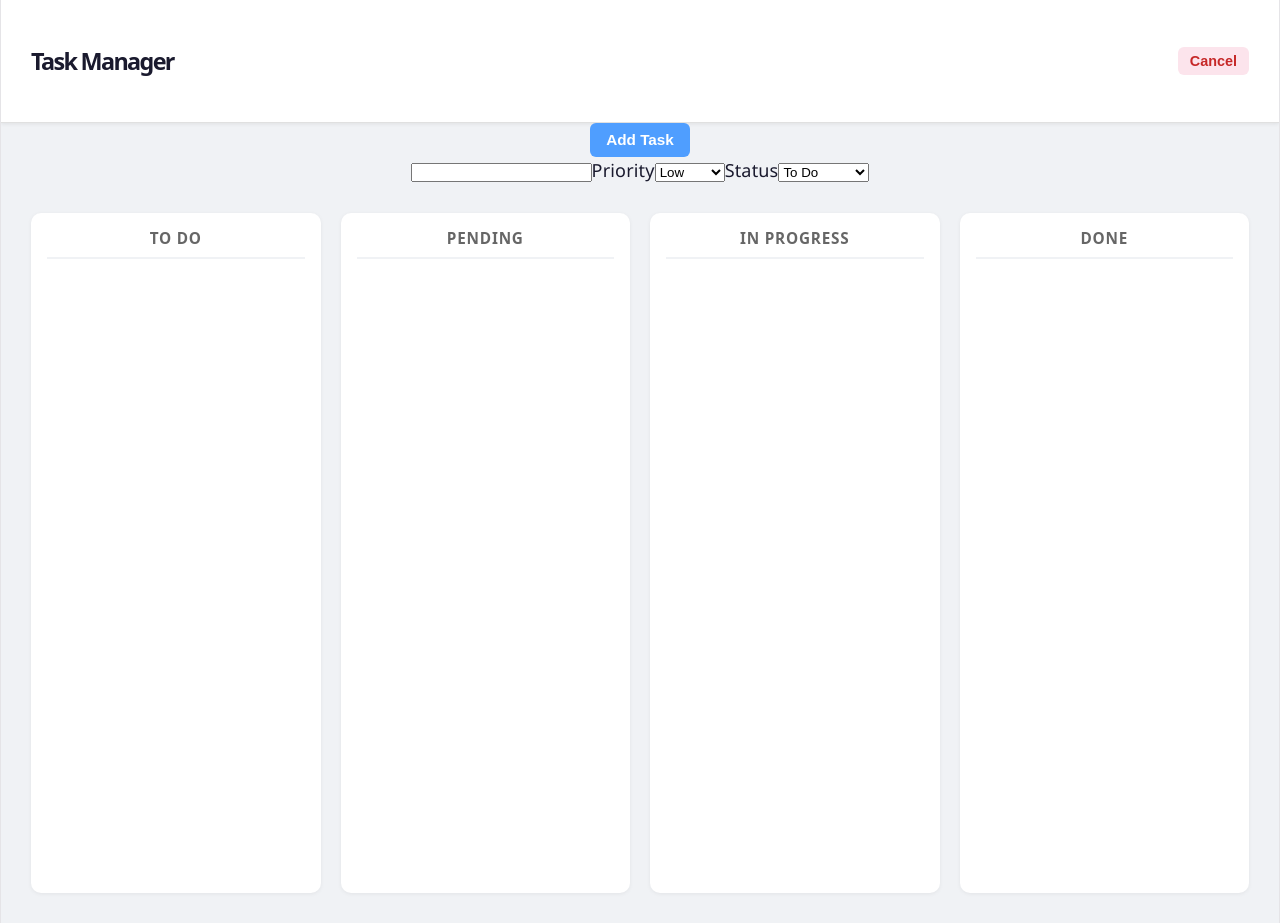
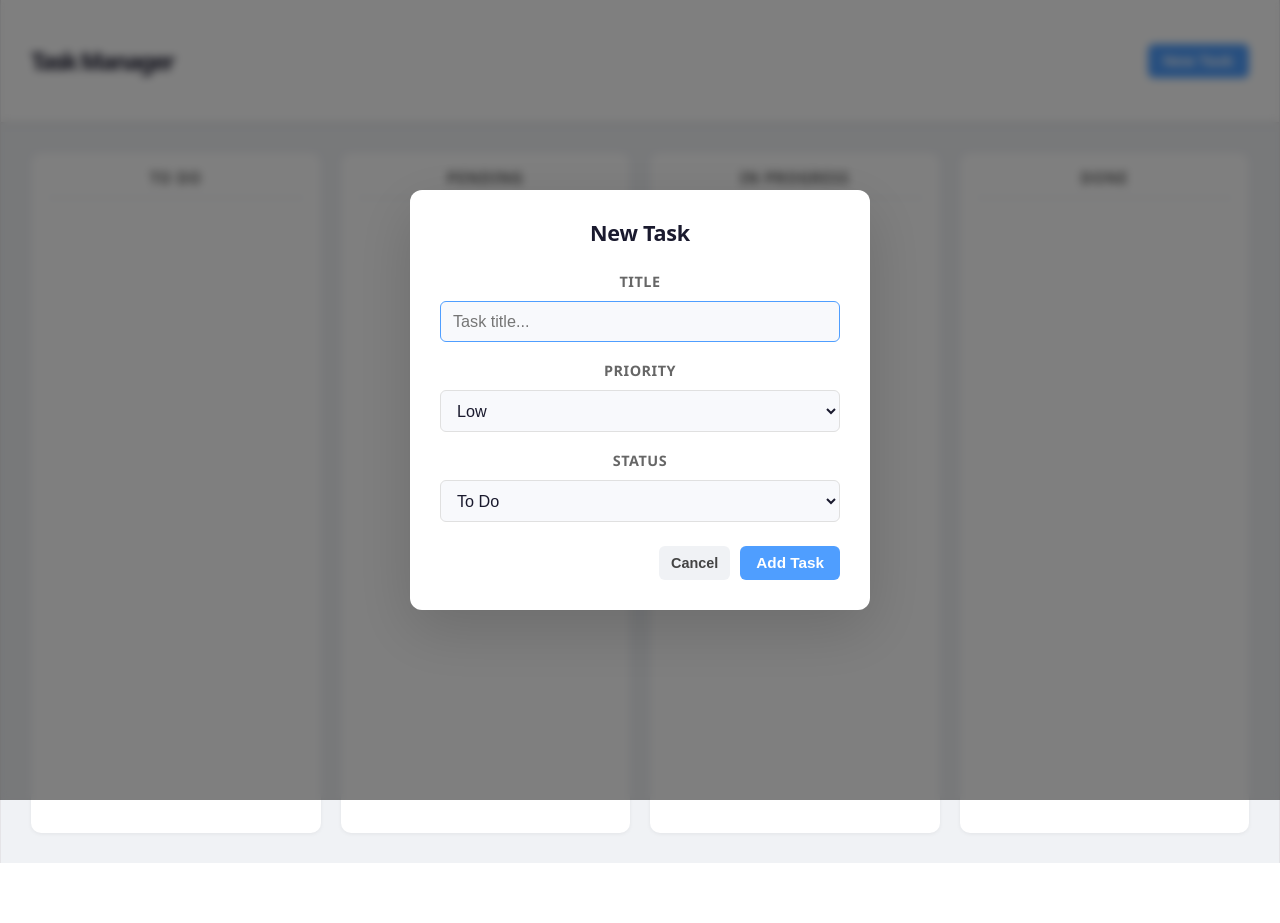
Before and after one commit to JamonLopez/task-manager, a React (Vite) app: page / in a window 1280 px wide. Both pictures are taken after a click on the button "New Task". After the commit the page ends 863 px from the top, so only its background shows below. Built offline with nearby package versions, Linux system fonts and the light colour scheme.

Commit message:
add task modal for create and edit

```diff
--- a/src/App.css
+++ b/src/App.css
@@ -92,7 +92,7 @@ body {
 }
 
 .task-meta {
-  display: flex;
+  display: center;
   gap: 8px;
   align-items: center;
 }
@@ -123,6 +123,7 @@ body {
   display: flex;
   gap: 6px;
   margin-top: 10px;
+  justify-content: flex-end;
 }
 
 /* Buttons */
@@ -173,3 +174,75 @@ body {
 .btn-secondary:hover {
   background-color: #e0e2e5;
 }
+
+/* Modal */
+.modal-overlay {
+  position: fixed;
+  top: 0;
+  left: 0;
+  width: 100%;
+  height: 100%;
+  background-color: rgba(0, 0, 0, 0.5);
+  backdrop-filter: blur(4px);
+  display: flex;
+  align-items: center;
+  justify-content: center;
+  z-index: 1000;
+}
+
+.modal-content {
+  background-color: #ffffff;
+  border-radius: 12px;
+  padding: 30px;
+  width: 100%;
+  max-width: 460px;
+  box-shadow: 0 20px 60px rgba(0, 0, 0, 0.15);
+}
+
+.modal-title {
+  font-size: 1.2rem;
+  font-weight: 700;
+  color: #1a1a2e;
+  margin-bottom: 24px;
+}
+
+.modal-form {
+  display: flex;
+  flex-direction: column;
+  gap: 16px;
+  margin-bottom: 24px;
+}
+
+.modal-label {
+  display: flex;
+  flex-direction: column;
+  gap: 6px;
+  font-size: 0.8rem;
+  font-weight: 600;
+  color: #666;
+  text-transform: uppercase;
+  letter-spacing: 0.5px;
+}
+
+.modal-input,
+.modal-select {
+  padding: 10px 12px;
+  border: 1px solid #e0e0e0;
+  border-radius: 6px;
+  font-size: 0.9rem;
+  color: #1a1a2e;
+  background-color: #f8f9fc;
+  transition: border-color 0.2s;
+}
+
+.modal-input:focus,
+.modal-select:focus {
+  outline: none;
+  border-color: #4f9eff;
+}
+
+.modal-actions {
+  display: flex;
+  justify-content: flex-end;
+  gap: 10px;
+}
--- a/src/App.jsx
+++ b/src/App.jsx
@@ -1,18 +1,15 @@
 import { useState } from "react";
 import "./App.css";
+import TaskModal from "./components/TaskModal";
 
 function App() {
   const [tasks, setTasks] = useState([]);
   const [title, setTitle] = useState("");
   const [editingTaskId, setEditingTaskId] = useState(null);
-  const [editingTitle, setEditingTitle] = useState("");
   const [taskPriority, setTaskPriority] = useState("Low");
   const [taskStatus, setTaskStatus] = useState("To Do");
   const [creatingTask, setCreatingTask] = useState(false);
-  const [editingPriority, setEditingPriority] = useState("");
-  const [editingStatus, setEditingStatus] = useState("");
-
-  console.log(creatingTask);
+  const [taskMode, setTaskMode] = useState("create");
 
   const deleteTask = (id) => {
     const updatedTasks = tasks.filter((task) => task.id !== id);
@@ -25,9 +22,9 @@ function App() {
       if (task.id === editingTaskId) {
         return {
           ...task,
-          title: editingTitle,
-          priority: editingPriority,
-          status: editingStatus,
+          title: title,
+          priority: taskPriority,
+          status: taskStatus,
         };
       }
       return task;
@@ -50,29 +47,30 @@ function App() {
     <div className="app">
       <div className="app-header">
         <h1>Task Manager</h1>
-
-        {creatingTask ? (
-          <button
-            onClick={() => {
+        <button className="btn-primary" onClick={() => setCreatingTask(true)}>
+          New Task
+        </button>
+      </div>
+      <TaskModal
+        isOpen={creatingTask}
+        taskMode={taskMode}
+        title={title}
+        setTitle={setTitle}
+        priority={taskPriority}
+        setPriority={setTaskPriority}
+        status={taskStatus}
+        setStatus={setTaskStatus}
+        onClose={() => {
           setCreatingTask(false);
           setTitle("");
           setTaskPriority("Low");
           setTaskStatus("To Do");
+          setTaskMode("create");
         }}
-            className="btn-danger"
-          >
-            Cancel
-          </button>
-        ) : (
-          <button className="btn-primary" onClick={() => setCreatingTask(true)}>
-            New Task
-          </button>
-        )}
-      </div>
-      {creatingTask && (
-        <>
-          <button
-            onClick={() => {
+        onSubmit={() => {
+          if (taskMode === "edit") {
+            saveTask();
+          } else {
             if (!title) {
               alert("Please enter a task title");
               return;
@@ -85,44 +83,13 @@ function App() {
             };
             setTasks([...tasks, newTask]);
             setTitle("");
-              setCreatingTask(false);
             setTaskPriority("Low");
             setTaskStatus("To Do");
+          }
+          setCreatingTask(false);
+          setTaskMode("create");
         }}
-            className="btn-primary"
-          >
-            Add Task
-          </button>
-          <div>
-            <input value={title} onChange={(e) => setTitle(e.target.value)} />
-            <label>
-              Priority
-              <select
-                name="selectPriority"
-                value={taskPriority}
-                onChange={(e) => setTaskPriority(e.target.value)}
-              >
-                <option value="Low">Low</option>
-                <option value="Medium">Medium</option>
-                <option value="High">High</option>
-              </select>
-            </label>
-            <label>
-              Status
-              <select
-                name="selectStatus"
-                value={taskStatus}
-                onChange={(e) => setTaskStatus(e.target.value)}
-              >
-                <option value="To Do">To Do</option>
-                <option value="Pending">Pending</option>
-                <option value="In Progress">In Progress</option>
-                <option value="Done">Done</option>
-              </select>
-            </label>
-          </div>
-        </>
-      )}
+      />
       <div className="kanban-board">
         {" "}
         {/*Contenedor kanban*/}
@@ -133,70 +100,35 @@ function App() {
               .filter((task) => task.status === column.status)
               .map((task) => (
                 <div key={task.id} className="task-card">
-                  {task.id === editingTaskId ? (
-                    <div>
-                      <input
-                        value={editingTitle}
-                        onChange={(e) => setEditingTitle(e.target.value)}
-                      />
-                      <label>
-                        Priority
-                        <select
-                          value={editingPriority}
-                          onChange={(e) => setEditingPriority(e.target.value)}
-                        >
-                          <option value="Low">Low</option>
-                          <option value="Medium">Medium</option>
-                          <option value="High">High</option>
-                        </select>
-                      </label>
-                      <label>
-                        Status
-                        <select
-                          value={editingStatus}
-                          onChange={(e) => setEditingStatus(e.target.value)}
-                        >
-                          <option value="To Do">To Do</option>
-                          <option value="Pending">Pending</option>
-                          <option value="In Progress">In Progress</option>
-                          <option value="Done">Done</option>
-                        </select>
-                      </label>
-                      <button className="btn-primary" onClick={saveTask}>
-                        Save
-                      </button>
-                    </div>
-                  ) : (
-                    <>
-                      <p className="task-title">{task.title}</p>
                   <div className="task-meta">
+                    <span className="task-title">{task.title}</span>
                     <span
                       className={`task-priority priority-${task.priority.toLowerCase()}`}
                     >
                       {task.priority}
                     </span>
-                        <span>{task.status}</span>
                   </div>
-                    </>
-                  )}
-                  {task.id !== editingTaskId && (
                   <div className="task-actions">
-                      <button className="btn-danger" onClick={() => deleteTask(task.id)}>
+                    <button
+                      className="btn-danger"
+                      onClick={() => deleteTask(task.id)}
+                    >
                       Delete
                     </button>
                     <button
                       className="btn-secondary"
                       onClick={() => {
+                        setTaskMode("edit");
                         setEditingTaskId(task.id);
-                          setEditingTitle(task.title);
-                          setEditingPriority(task.priority);
-                          setEditingStatus(task.status);
+                        setTitle(task.title);
+                        setTaskPriority(task.priority);
+                        setTaskStatus(task.status);
+                        setCreatingTask(true);
                       }}
                     >
                       Edit
                     </button>
                   </div>
-                  )}
                 </div>
               ))}
           </div>
--- /dev/null
+++ b/src/components/TaskModal.jsx
@@ -0,0 +1,59 @@
+function TaskModal({ isOpen, onClose, onSubmit, title, setTitle, priority, setPriority, status, setStatus, taskMode }) {
+
+  if (!isOpen) return null
+
+  return (
+    <div className="modal-overlay" onClick={onClose}>
+      <div className="modal-content" onClick={(e) => e.stopPropagation()}>
+        <h2 className="modal-title">
+            {taskMode === "edit" ? "Edit Task" : "New Task"}
+        </h2>
+        <div className="modal-form">
+          <label className="modal-label">
+            Title
+            <input
+              className="modal-input"
+              value={title}
+              onChange={(e) => setTitle(e.target.value)}
+              placeholder="Task title..."
+              autoFocus
+            />
+          </label>
+          <label className="modal-label">
+            Priority
+            <select
+              className="modal-select"
+              value={priority}
+              onChange={(e) => setPriority(e.target.value)}
+            >
+              <option value="Low">Low</option>
+              <option value="Medium">Medium</option>
+              <option value="High">High</option>
+            </select>
+          </label>
+          <label className="modal-label">
+            Status
+            <select
+              className="modal-select"
+              value={status}
+              onChange={(e) => setStatus(e.target.value)}
+            >
+              <option value="To Do">To Do</option>
+              <option value="Pending">Pending</option>
+              <option value="In Progress">In Progress</option>
+              <option value="Done">Done</option>
+            </select>
+          </label>
+        </div>
+        <div className="modal-actions">
+          <button className="btn-secondary" onClick={onClose}>Cancel</button>
+          <button className="btn-primary" onClick={onSubmit}>
+            {taskMode === "edit" ? "Update Task" : "Add Task"}
+          </button>
+        </div>
+      </div>
+    </div>
+  )
+}
+
+export default TaskModal
```
Lines whose indentation alone changed are shown as unchanged.
